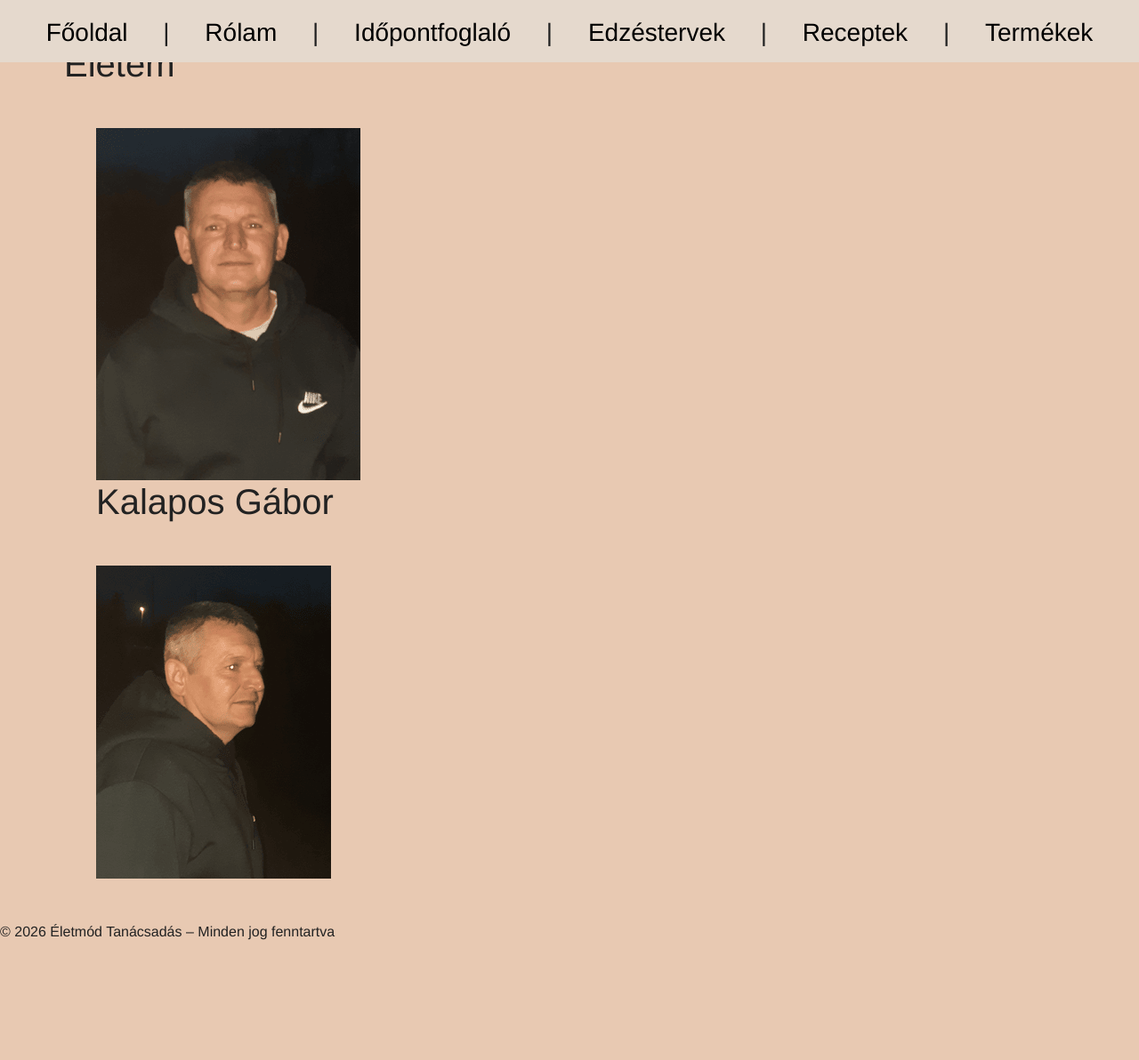
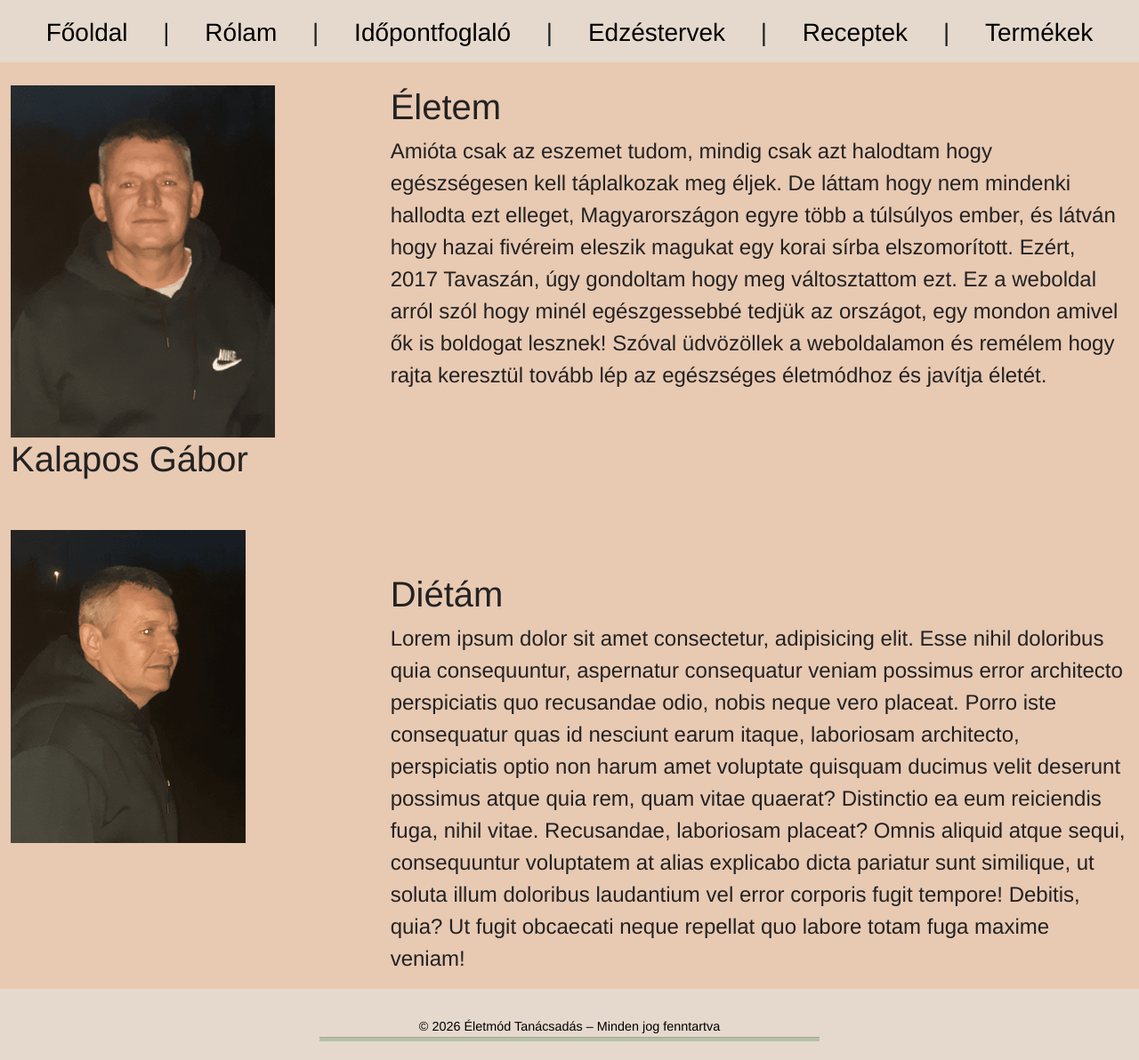
Before and after one commit to SzendreiDavid/projekt, a plain HTML site: page Rólam.html in a window 1280 px wide. Shown: the whole page at 89% size. Before the commit the page ends 1060 px from the top, so only its background shows below. Drawn offline with nearby package versions, Linux system fonts and the light colour scheme.

Commit message:
Rólam és footer update a legtöbb oldalon

```diff
--- a/Rólam.html
+++ b/Rólam.html
@@ -1,5 +1,6 @@
 <!DOCTYPE html>
 <html lang="hu">
+
 <head>
     <meta charset="UTF-8">
     <meta name="viewport" content="width=device-width, initial-scale=1.0">
@@ -7,6 +8,7 @@
     <link rel="stylesheet" href="css/style.css">
     <title>Rólam</title>
 </head>
+
 <body>
     <div class="mainpict">
 
@@ -28,29 +30,43 @@
         </h3>
     </div>
 
-    <div class="container NA-main-bgc m-5">
-        <div class="txt container-fluid">
-        <h1>Életem</h1>
+    <div class="container-fluid">
+        <div class="row mt-5">
+            <div class="col-md-4 mt-5">
+                <img src="img/Kalapos_img/1000003283.png" alt="Kalapos Gábor" title="Kalapos Gábor">
+                <h1>Kalapos Gábor</h1>
+            </div>
+            <div class="col-md-8 mt-5">
+                <h1>Életem</h1>
+
+                <p class="fs-4">Amióta csak az eszemet tudom, mindig csak azt halodtam hogy egészségesen kell táplalkozak meg éljek. De láttam hogy nem mindenki hallodta ezt elleget, Magyarországon egyre több a túlsúlyos ember, és látván hogy hazai fivéreim eleszik magukat egy korai sírba elszomorított. Ezért, 2017 Tavaszán, úgy gondoltam hogy meg váltosztattom ezt. Ez a weboldal arról szól hogy minél egészgessebbé tedjük az országot, egy mondon amivel ők is boldogat lesznek! Szóval üdvözöllek a weboldalamon és remélem hogy rajta keresztül tovább lép az egészséges életmódhoz és javítja életét.</p>
+            </div>
         </div>
-        <div class="img m-5">
-            <img src="img/Kalapos_img/1000003283.png" alt="Kalapos Gábor" title="Kalapos Gábor">
-            <h1>Kalapos Gábor</h1>
-        </div>
+        <div class="row">
 
-    <div class="img2 m-5">
-            <img src="img/Kalapos_img/1000003284.png" alt="Kalapos Gábor" title="Kalapos Gábor">
         </div>
 
 
+    <div class="row mt-5">
+    <div class="col-md-4">
+        <img src="img/Kalapos_img/1000003284.png" alt="Kalapos Gábor" title="Kalapos Gábor">
+    </div>
+    <div class="col-md-8 mt-5 ms-auto">
+                <h1>Diétám</h1>
 
+                <p class="fs-4">Lorem ipsum dolor sit amet consectetur, adipisicing elit. Esse nihil doloribus quia consequuntur, aspernatur consequatur veniam possimus error architecto perspiciatis quo recusandae odio, nobis neque vero placeat. Porro iste consequatur quas id nesciunt earum itaque, laboriosam architecto, perspiciatis optio non harum amet voluptate quisquam ducimus velit deserunt possimus atque quia rem, quam vitae quaerat? Distinctio ea eum reiciendis fuga, nihil vitae. Recusandae, laboriosam placeat? Omnis aliquid atque sequi, consequuntur voluptatem at alias explicabo dicta pariatur sunt similique, ut soluta illum doloribus laudantium vel error corporis fugit tempore! Debitis, quia? Ut fugit obcaecati neque repellat quo labore totam fuga maxime veniam!</p>
+            </div>
+    </div>
     </div>
 
-    <footer>
+
+
+    <footer class="footer">
         &copy; 2026 Életmód Tanácsadás – Minden jog fenntartva
+        <hr>
     </footer>
 
-<script src="https://cdn.jsdelivr.net/npm/bootstrap@5.3.3/dist/js/bootstrap.bundle.min.js"></script>
-<script src="https://cdn.jsdelivr.net/npm/@popperjs/core@2.11.8/dist/umd/popper.min.js"></script>
-<script src="https://cdn.jsdelivr.net/npm/bootstrap@5.3.3/dist/js/bootstrap.min.js"></script>
+    <script src="https://cdn.jsdelivr.net/npm/bootstrap@5.3.3/dist/js/bootstrap.bundle.min.js"></script>
 </body>
+
 </html>
```
Also changed, not shown: Edzéstervek.html (+2 -1 lines), Idopontok.html (+2 -1 lines), Termékek.html (+2 -1 lines).
